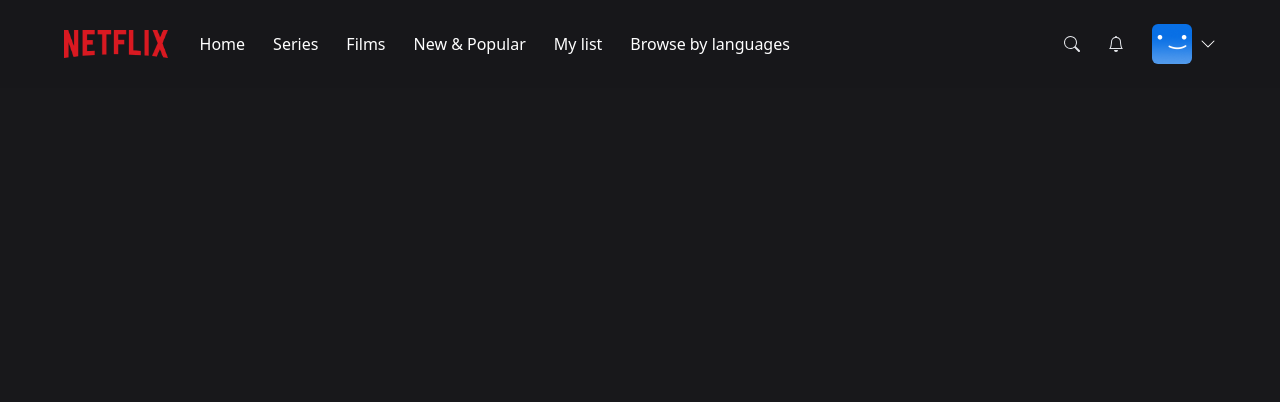
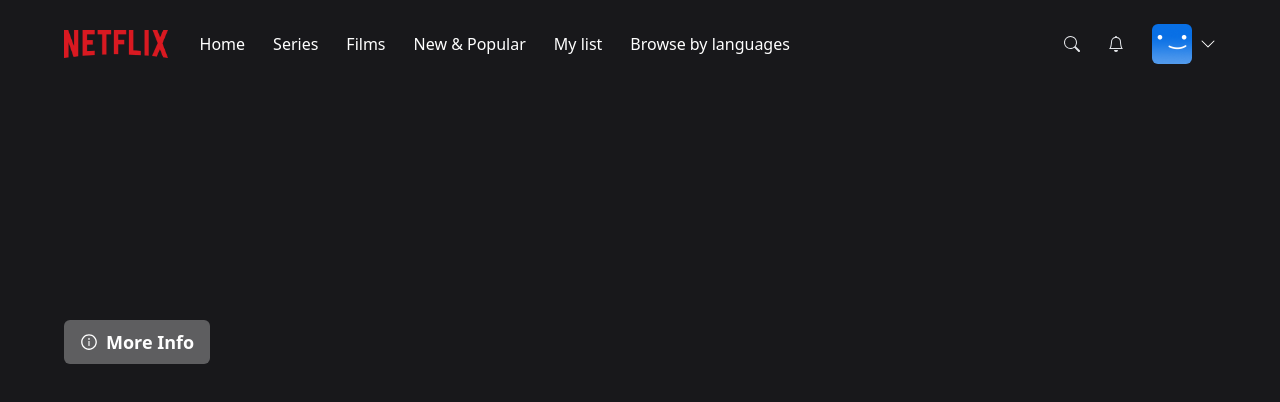
Before and after one commit to ncls-brn/netflix, a Next.js app in the folder netflix-app/: page / in a window 1280 px wide. Shown: the top 402 px of the page. Built offline with nearby package versions, Linux system fonts and the light colour scheme; no server answers; the database is empty; sample sign-in values are in the browser's storage.

Commit message:
creation billboard

```diff
--- /dev/null
+++ b/netflix-app/components/Billboard.tsx
@@ -0,0 +1,69 @@
+import useBillboard from '@/hooks/useBillboard';
+import React from 'react';
+import {AiOutlineInfoCircle} from 'react-icons/ai';
+
+const Billboard = () =>{
+    const { data }= useBillboard();
+    return (
+        <div className='relative h-[56.25vw]'>
+            <video className='
+            w-full
+            h-[56.25vw]
+            object-cover
+            brightness-[60%]'
+            autoPlay
+            muted
+            loop
+            poster={data?.thumbnailUrl}
+            src={data?.videoUrl}>
+            </video>
+            <div className='absolute top-[30%] md:top-[40%] ml-4 md:ml-16'>
+                <p className='
+                text-white
+                text-1xl
+                md:text-5xl
+                h-full
+                w-[50%]
+                lg:text-6xl
+                font-bold
+                drop-shadow-xl'>
+                    {data?.title}
+                </p>
+                <p className='
+                text-white
+                text-[8px]
+                md:text-lg
+                mt-3
+                md:mt-8
+                w-[90%]
+                md:w-[80%]
+                lg:w-[50%]
+                drop-shadow-xl'>
+                    {data?.description}
+                </p>
+                <div className='flex flex-row items-center mt-3 md:mt-4 gap-3'>
+                    <button className='
+                    bg-white
+                    text-white
+                    bg-opacity-30
+                    rounded-md
+                    py-1 md:py-2
+                    px-2 md:px-4
+                    w-auto
+                    text-xs lg:text-lg
+                    font-semibold
+                    flex
+                    flex-row
+                    items-center
+                    hover:bg-opacity-20
+                    transition'
+                    >
+                        <AiOutlineInfoCircle className='mr-2'/>
+                        More Info</button>
+                </div>
+            </div>
+        </div>
+    )
+}
+
+export default Billboard;
--- a/netflix-app/components/Navbar.tsx
+++ b/netflix-app/components/Navbar.tsx
@@ -1,13 +1,32 @@
-import { useCallback, useState } from "react";
+import { useCallback, useEffect, useState } from "react";
 import MobileMenu from "./MobileMenu";
 import NavbarItem from "./NavbarItem";
 import { BsChevronDown, BsSearch, BsBell  } from "react-icons/bs";
 import AccountMenu from "./AccountMenu";
 
+const TOP_OFFSET = 66;
+
 
 const Navbar = () => {
     const [showMobileMenu, setShowMobileMenu] = useState(false);
     const [showAccountMenu, setShowAccountMenu] = useState(false);
+    const [showBackground, setShowBackground] = useState(false);
+
+    useEffect(() =>{
+        const handleScroll = ()=>{
+            if(window.scrollY >= TOP_OFFSET){
+                setShowBackground(true);
+            }else{
+                setShowBackground(false);
+            }
+        }
+
+        window.addEventListener("scroll", handleScroll);
+
+        return () =>{
+            window.removeEventListener("scroll", handleScroll);
+        }
+    },[])
 
     const toggleMobileMenu = useCallback(() =>{
         setShowMobileMenu((current) =>!current)
@@ -18,7 +37,7 @@
 
     return(
         <nav className="w-full fixed z-40">
-            <div className="
+            <div className={`
             px-4
             md:px-16
             py-6
@@ -27,8 +46,8 @@
             items-center
             transition
             duration-500
-            bg-zinc-900
-            bg-opacity-90"
+            ${showBackground ? 'bg-zinc-900 bg-opacity-90' : ''}
+            `}
             >
                 <img className="h-4 lg:h-7" src="/images/logo.png" alt="Logo" />
                 <div className="flex-row ml-8 gap-7 hidden lg:flex">
@@ -43,7 +62,7 @@
                 </div>
                 <div onClick={toggleMobileMenu} className="lg:hidden flex flex-row items-center gap-2 ml-8 cursor-pointer relative">
                     <p className="text-white text-sm">Browse</p>
-                    <BsChevronDown className="text-white transition"/>
+                    <BsChevronDown className={`text-white transition ${showMobileMenu ? 'rotate-180' : 'rotate-0'}`}/>
                     <MobileMenu visible={showMobileMenu}/>
 
                 </div>
@@ -59,7 +78,7 @@
                         <div className="w-6 h-6 lg:w-10 lg:h-10 rounded-md overflow-hidden">
                             <img src="/images/default-blue.png" alt=""/>
                         </div>
-                        <BsChevronDown className="text-white transition"/>
+                        <BsChevronDown className={`text-white transition ${showAccountMenu ? "rotate-180" : "rotate-0"}`} />
                         <AccountMenu visible={showAccountMenu}/>
                     </div>
 
--- /dev/null
+++ b/netflix-app/hooks/useBillboard.ts
@@ -0,0 +1,18 @@
+import useSWR from 'swr';
+import fetcher from '@/lib/fetcher';
+
+const useBillboard = () =>{
+    const {data, error, isLoading} = useSWR('/api/random', fetcher,{
+        revalidateIfStale: false,
+        revalidateOnFocus: false,
+        revalidateOnReconnect: false,
+    })
+
+    return {
+        data,
+        error,
+        isLoading,
+    }
+}
+
+export default useBillboard;
--- /dev/null
+++ b/netflix-app/pages/api/random.ts
@@ -0,0 +1,28 @@
+import { NextApiRequest, NextApiResponse } from "next";
+import prismadb from '@/lib/prismadb';
+import serverAuth from "@/lib/serverAuth";
+
+
+export default async function handler(req:NextApiRequest, res:NextApiResponse){
+    if(req.method != "GET"){
+        return res.status(405).end();
+    }
+
+    try{
+        await serverAuth(req);
+
+        const movieCount = await prismadb.movie.count();
+        const randomIndex = Math.floor(Math.random() * movieCount);
+
+        const randomMovies = await prismadb.movie.findMany({
+            take: 1,
+            skip:randomIndex
+        });
+
+        return res.status(200).json(randomMovies[0]);
+
+    }catch(error){
+        console.log(error);
+        return res.status(400).end();
+    }
+};
--- a/netflix-app/pages/index.tsx
+++ b/netflix-app/pages/index.tsx
@@ -1,3 +1,4 @@
+import Billboard from "@/components/Billboard";
 import Navbar from "@/components/Navbar";
 import { NextPageContext } from "next"
 import { getSession } from "next-auth/react"
@@ -23,7 +24,9 @@
 export default function Home() {
 
   return (
+    <>
     <Navbar/>
-
+    <Billboard/>
+    </>
   )
 }
```
